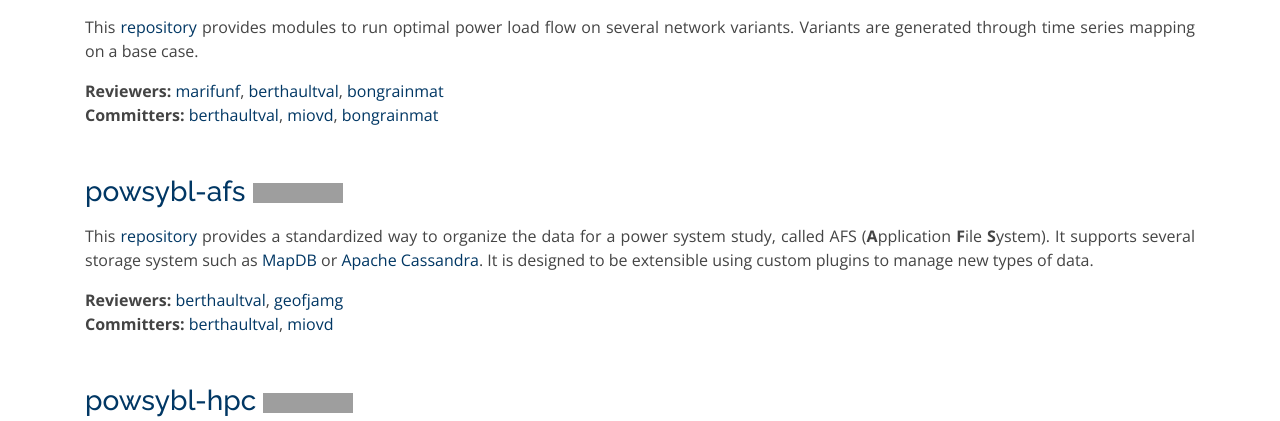
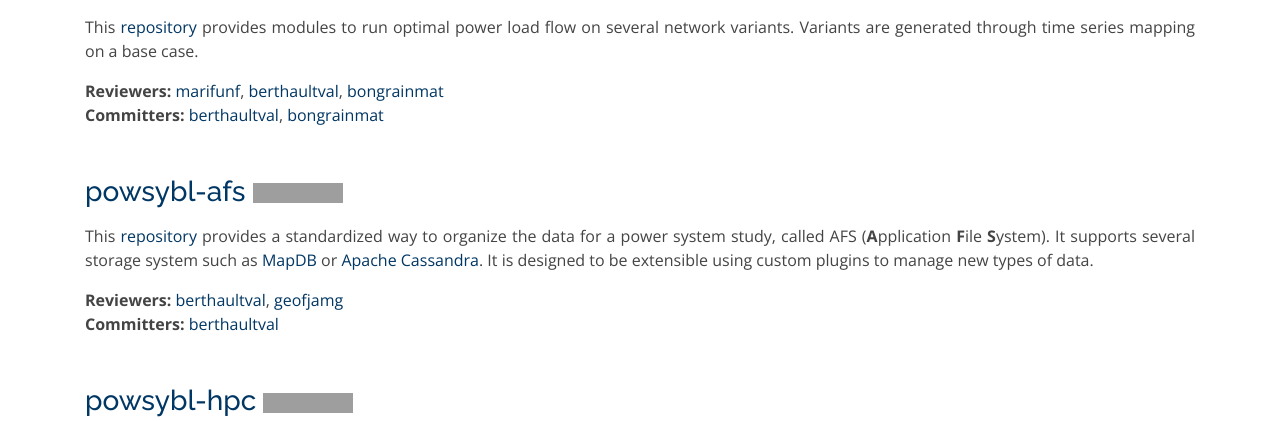
Before and after one commit to powsybl/powsybl.github.io, a Jekyll site: the page built from pages/documentation/developer/repositories/index.md, in a window 1280 px wide and 900 px high, scrolled down 1403 px, cut to the strip 156-577 px from the top of the window. Built offline with Jekyll 4.4.1, drawn with Linux system fonts in a browser that asks for light colours; our own code applies the rules of GitHub Pages for plain Markdown files; grey boxes are pictures that could not be loaded.

Commit message:
Remove miovd from the reviewer / commiter lists (missing spots)
Signed-off-by: Sophie Frasnedo <sophie.frasnedo@rte-france.com>

```diff
--- a/pages/documentation/developer/repositories/index.md
+++ b/pages/documentation/developer/repositories/index.md
@@ -44,13 +44,13 @@
 This [repository](https://github.com/powsybl/powsybl-metrix) provides modules to run optimal power load flow on several network variants. Variants are generated through time series mapping on a base case.
 
 **Reviewers:** [marifunf](https://github.com/marifunf), [berthaultval](https://github.com/berthaultval), [bongrainmat](https://github.com/orgs/powsybl/people/bongrainmat)
-**Committers:** [berthaultval](https://github.com/berthaultval), [miovd](https://github.com/miovd), [bongrainmat](https://github.com/orgs/powsybl/people/bongrainmat)
+**Committers:** [berthaultval](https://github.com/berthaultval), [bongrainmat](https://github.com/orgs/powsybl/people/bongrainmat)
 
 ### [powsybl-afs](powsybl-afs.md) [![GitHub release](https://img.shields.io/github/release/powsybl/powsybl-afs.svg?sort=semver)](https://github.com/powsybl/powsybl-afs/releases/)
 This [repository](https://github.com/powsybl/powsybl-afs) provides a standardized way to organize the data for a power system study, called AFS (**A**pplication **F**ile **S**ystem). It supports several storage system such as [MapDB](http://www.mapdb.org) or [Apache Cassandra](https://cassandra.apache.org). It is designed to be extensible using custom plugins to manage new types of data.
 
 **Reviewers:** [berthaultval](https://github.com/berthaultval), [geofjamg](https://github.com/geofjamg)
-**Committers:** [berthaultval](https://github.com/berthaultval), [miovd](https://github.com/miovd)
+**Committers:** [berthaultval](https://github.com/berthaultval)
 
 ### [powsybl-hpc](powsybl-hpc.md) [![GitHub release](https://img.shields.io/github/release/powsybl/powsybl-hpc.svg?sort=semver)](https://github.com/powsybl/powsybl-hpc/releases/)
 This [repository](https://github.com/powsybl/powsybl-hpc) provides two implementations of the Computation API, to distribute the computation using [MPI](https://www.open-mpi.org) or [Slurm Workload Manager](https://slurm.schedmd.com).
@@ -147,7 +147,7 @@
 This [repository](https://github.com/powsybl/powsybl-metrix) also provides a C++ implementation of optimal power load flow.
 
 **Reviewers:** [berthaultval](https://github.com/berthaultval), [marifunf](https://github.com/marifunf)
-**Committers:** [berthaultval](https://github.com/berthaultval), [miovd](https://github.com/miovd)
+**Committers:** [berthaultval](https://github.com/berthaultval)
 
 ## Python libraries
 
```
